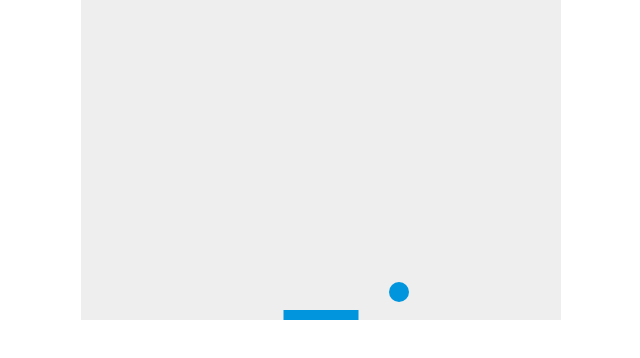
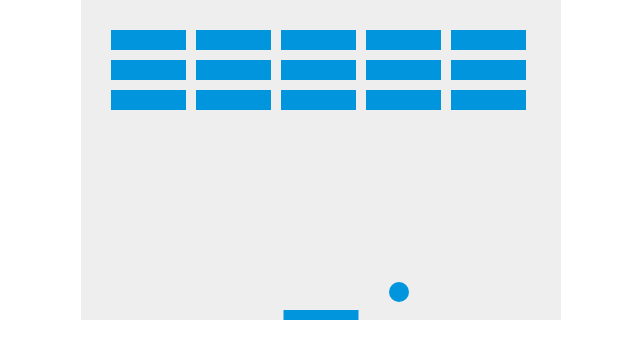
Before and after one commit to meekachm/breakout-tutorial, a plain HTML site: page index.html in a window 1280 px wide. Shown: the whole page, without its empty margins (319-959 px from the left). Drawn offline with Linux system fonts and the light colour scheme.

Commit message:
Build the brick field

```diff
--- a/index.html
+++ b/index.html
@@ -31,6 +31,21 @@
 			let paddleX = (canvas.width - paddleWidth) / 2;
 			let rightPressed = false;
 			let leftPressed = false;
+			const brickRowCount = 3;
+			const brickColumnCount = 5;
+			const brickWidth = 75;
+			const brickHeight = 20;
+			const brickPadding = 10;
+			const brickOffsetTop = 30;
+			const brickOffsetLeft = 30;
+
+			const bricks = [];
+			for (let c = 0; c < brickColumnCount; c++) {
+				bricks[c] = [];
+				for (let r = 0; r < brickRowCount; r++) {
+					bricks[c][r] = { x: 0, y: 0 };
+				}
+			}
 
 			document.addEventListener("keydown", keyDownHandler, false);
 			document.addEventListener("keyup", keyUpHandler, false);
@@ -67,8 +82,25 @@
 				ctx.closePath();
 			}
 
+			function drawBricks() {
+				for (let c = 0; c < brickColumnCount; c++) {
+					for (let r = 0; r < brickRowCount; r++) {
+						const brickX = (c * (brickWidth + brickPadding)) + brickOffsetLeft;
+						const brickY = (r * (brickHeight + brickPadding)) + brickOffsetTop;
+						bricks[c][r].x = brickX;
+						bricks[c][r].y = brickY;
+						ctx.beginPath();
+						ctx.rect(brickX, brickY, brickWidth, brickHeight);
+						ctx.fillStyle = "#0095DD";
+						ctx.fill();
+						ctx.closePath();
+					}
+				}
+			}
+
 			function draw() {
 				ctx.clearRect(0, 0, canvas.width, canvas.height);
+				drawBricks();
 				drawBall();
 				drawPaddle();
 
```
